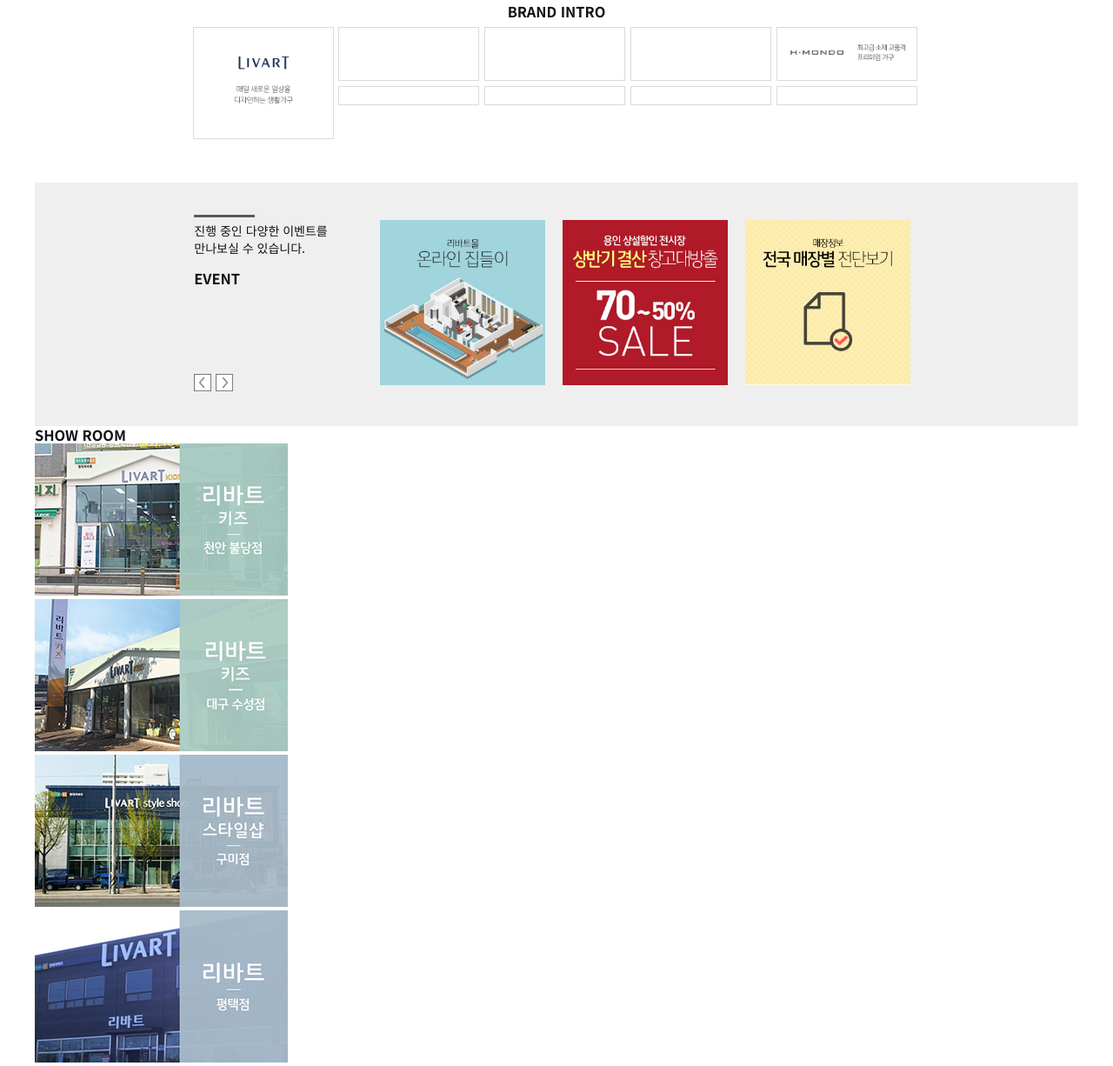
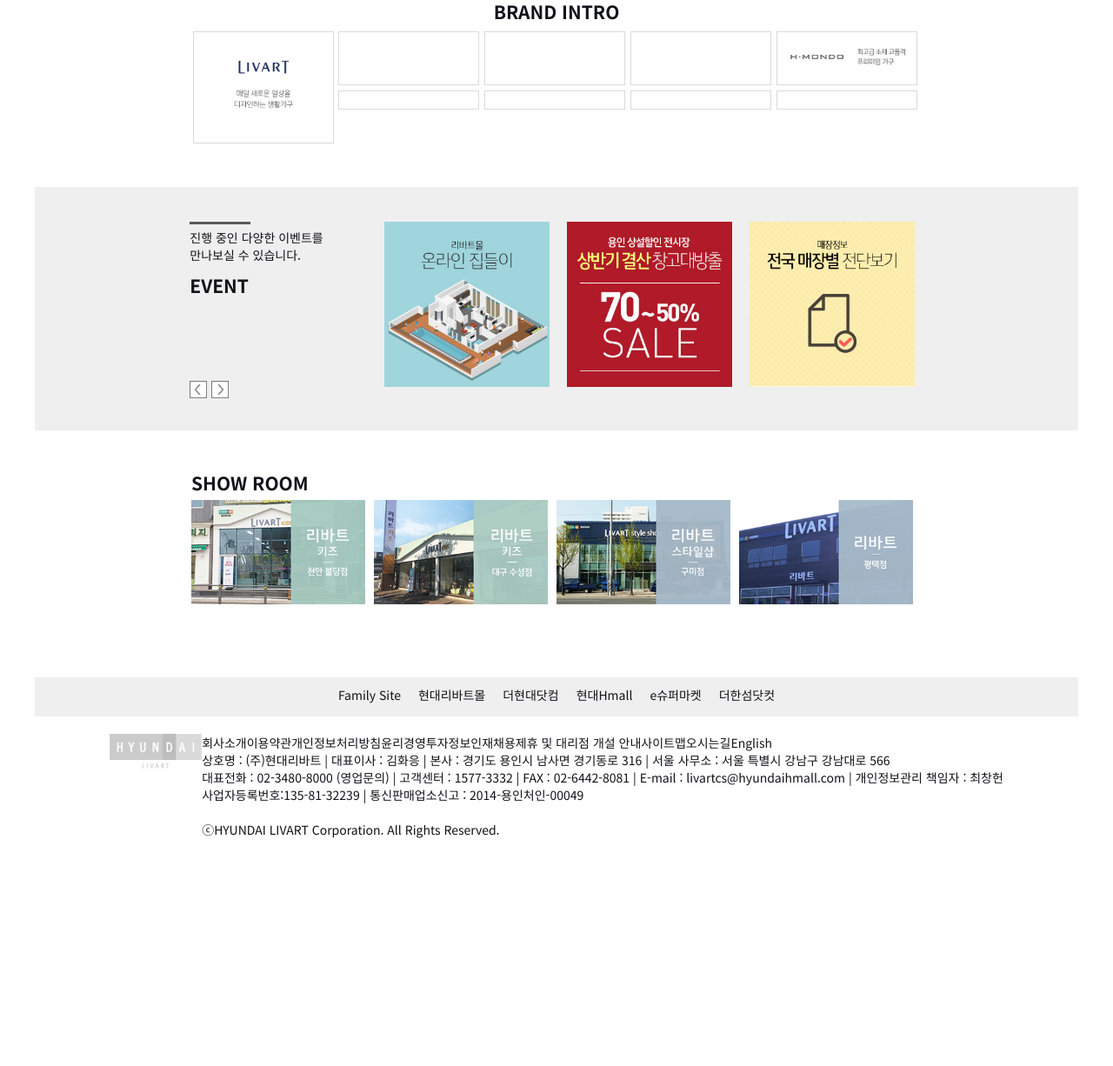
Before and after one commit to kimsumi701/FrontEnd, a plain HTML site: page 07_Clone/03_현대리바트/index.html in a window 1280 px wide. Shown: the part 544-1770 px from the top of the page at 87% size. After the commit the page ends 1508 px from the top, so only its background shows below. Drawn offline with Linux system fonts and the light colour scheme.

Commit message:
쇼룸 및 푸터 스크립트 추가

```diff
--- a/07_Clone/03_현대리바트/css/style.css
+++ b/07_Clone/03_현대리바트/css/style.css
@@ -109,13 +109,13 @@
     margin: 0 auto;
     justify-content: center;
 }
-.intro h3 {
+.intro h2 {
     margin-top: 60px;
     text-align: center;
 }
 .brand-intro {
     display: flex;
-    margin-top: 5px;
+    margin-top: 10px;
     justify-content: center;
 }
 .intro-left {
@@ -146,7 +146,6 @@
     padding: 40px;
     background-color: #efefef;
     justify-content: center;
-    align-items: center;
 }
 .event-line {
     width: 70px;
@@ -154,10 +153,7 @@
     background-color: #595959;
     margin-bottom: 5px;
 }
-.event-left {
-    margin-right: 50px;
-}
-.event-left h3 {
+.event-left h2 {
     margin-top: 15px;
 }
 .event-btn {
@@ -169,6 +165,9 @@
 }
 .event-btn div img{
     width: 20px;
+}
+.event-right {
+    margin-left: 60px;
 }
 .event-right ul {
     display: flex;
@@ -182,3 +181,47 @@
     width: 190px;
     height: 190px;
 }
+/* SHOW ROOM */
+.showroom {
+    margin-top: 50px;
+}
+.showroom h2 {
+    margin-left: 180px;
+    margin-bottom: 10px;
+}
+.showroom ul {
+    display: flex;
+    justify-content: center;
+}
+.showroom ul li {
+    margin-right: 10px;
+}
+.showroom ul li img {
+    width: 200px;
+}
+/* footer */
+#footer {
+    width: 1200px;
+    margin: 0 auto;
+    ;
+}
+.site {
+    height: 45px;
+    margin-top: 80px;
+    background-color: #efefef;
+}
+.site ul {
+    display: flex;
+    justify-content: center;
+}
+.site ul li {
+    margin: 10px;
+}
+.script {
+    display: flex;
+    justify-content: center;
+    margin-top: 20px;
+}
+.script ul {
+    display: flex;
+}
--- a/07_Clone/03_현대리바트/index.html
+++ b/07_Clone/03_현대리바트/index.html
@@ -62,7 +62,7 @@
                     </div>
                 <!-- slide -->
                     <div class="intro">
-                        <h3>BRAND INTRO</h3>
+                        <h2>BRAND INTRO</h2>
                         <div class="brand-intro">
                             <div class="intro-left">
                                 <a href="#"><img src="./img/brand01.jpg" alt=""></a>
@@ -91,7 +91,7 @@
                                 진행 중인 다양한 이벤트를<br>
                                 만나보실 수 있습니다.
                             </p>
-                            <h3>EVENT</h3>
+                            <h2>EVENT</h2>
                             <div class="event-btn">
                                 <div class="btnL"><img src="./img/btnL.png" alt=""></div>
                                 <div class="btnR"><img src="./img/btnR.png" alt=""></div>
@@ -107,7 +107,7 @@
                     </div>
                     <!-- event -->
                     <div class="showroom">
-                        <h3>SHOW ROOM</h3>
+                        <h2>SHOW ROOM</h2>
                         <ul>
                             <li><a href="#"><img src="./img/room1.jpg" alt=""></a></li>
                             <li><a href="#"><img src="./img/room2.jpg" alt=""></a></li>
@@ -118,7 +118,55 @@
                 </div>
             </div>
             </div>
-            <footer id="footer"></footer>
+            <footer id="footer">
+                <div class="site">
+                    <ul>
+                        <li><a href="#">Family Site</a></li>
+                        <li><a href="#">현대리바트몰</a></li>
+                        <li><a href="#">더현대닷컴</a></li>
+                        <li><a href="#">현대Hmall</a></li>
+                        <li><a href="#">e슈퍼마켓</a></li>
+                        <li><a href="#">더한섬닷컷</a></li>
+                    </ul>
+                </div>
+                <div class="script">
+                    <div class="logo-footer">
+                        <a href="#"><img src="./img/fLogo.png" alt=""></a>
+                    </div>
+                    <div>
+                        <ul>
+                            <li><a href="#">회사소개</a></li>
+                            <li><a href="#">이용약관</a></li>
+                            <li><a href="#">개인정보처리방침</a></li>
+                            <li><a href="#">윤리경영</a></li>
+                            <li><a href="#">투자정보</a></li>
+                            <li><a href="#">인재채용</a></li>
+                            <li><a href="#">제휴 및 대리점 개설 안내</a></li>
+                            <li><a href="#">사이트맵</a></li>
+                            <li><a href="#">오시는길</a></li>
+                            <li><a href="#">English</a></li>
+                        </ul>
+                        <ul>
+                            <li>
+                                상호명 : (주)현대리바트 | 대표이사 : 김화응 |
+                                본사 : 경기도 용인시 남사면 경기동로 316 |
+                                서울 사무소 : 서울 특별시 강남구 강남대로 566<br>
+                                대표전화 : 02-3480-8000 (영업문의) |
+                                고객센터 : 1577-3332 |
+                                FAX : 02-6442-8081 |
+                                E-mail : livartcs@hyundaihmall.com |
+                                개인정보관리 책임자 : 최창헌<br>
+                                사업자등록번호:135-81-32239 |
+                                통신판매업소신고 : 2014-용인처인-00049
+                                <br>
+                                <br>
+                                ⓒHYUNDAI LIVART Corporation. All Rights Reserved.
+                            </li>
+
+                        </ul>
+                    </div>
+                </div>
+            </footer>
         </div>
     </body>
 </html>
```
